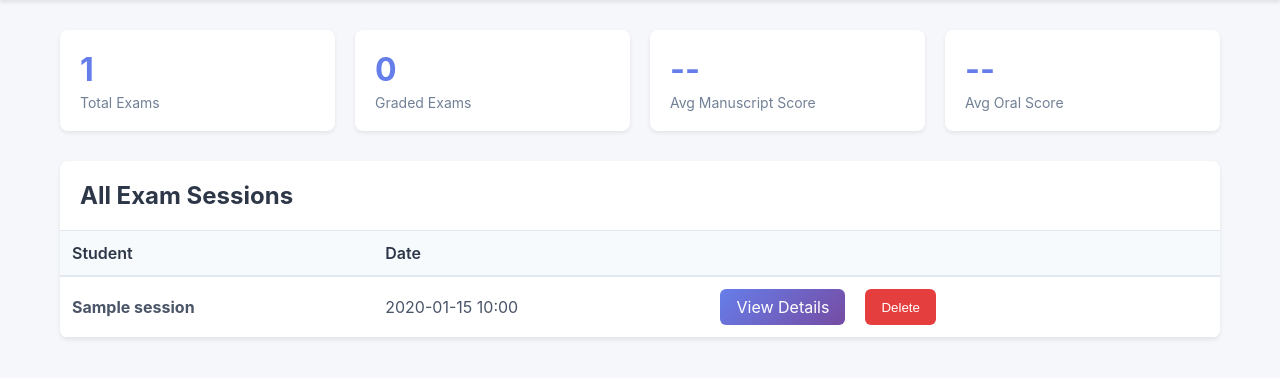
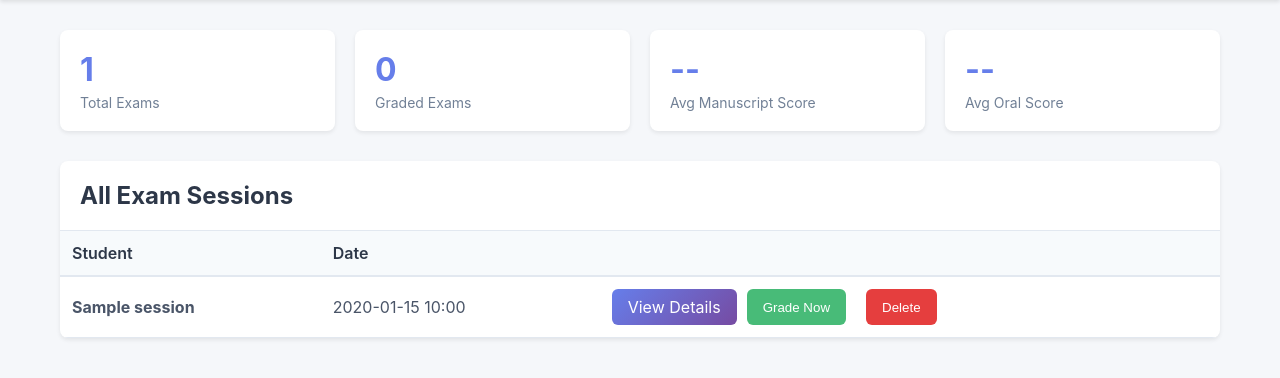
Before and after one commit to kerrybackapps/ai-manuscript-viva, a Flask app: template templates/admin_dashboard.html in a window 1280 px wide. Shown: the part 79-457 px from the top of the page. Run offline with Flask 3, Linux system fonts and the light colour scheme; the template is opened without the code that fills it: most values are stand-ins (such as "Sample title", 1, 10 or a date in 2020).

Commit message:
Move Grade Now button to admin dashboard
- Added Grade Now button next to Delete button in dashboard
- Added gradeExam() JavaScript function
- Button shows loading states during grading
- Auto-refreshes page after grading completes

🤖 Generated with [Claude Code](https://claude.com/claude-code)

Co-Authored-By: Claude <noreply@anthropic.com>

```diff
--- a/templates/admin_dashboard.html
+++ b/templates/admin_dashboard.html
@@ -142,6 +142,23 @@
         .btn-danger:hover {
             background: #c53030;
         }
+        .btn-grade {
+            background: #48bb78;
+            color: white;
+            border: none;
+            cursor: pointer;
+            padding: 8px 16px;
+            border-radius: 6px;
+            transition: transform 0.2s;
+        }
+        .btn-grade:hover {
+            background: #38a169;
+            transform: translateY(-2px);
+        }
+        .btn-grade:disabled {
+            background: #a0aec0;
+            cursor: not-allowed;
+        }
         .action-buttons {
             display: flex;
             gap: 10px;
@@ -216,6 +233,7 @@
                         <td>
                             <div class="action-buttons">
                                 <a href="/admin/exam/{{ session.id }}" class="btn btn-primary">View Details</a>
+                                <button onclick="gradeExam({{ session.id }})" class="btn btn-grade">Grade Now</button>
                                 <button onclick="deleteExam({{ session.id }}, '{{ session.student_name }}')" class="btn btn-danger">Delete</button>
                             </div>
                         </td>
@@ -233,6 +251,52 @@
     </div>
 
     <script>
+        async function gradeExam(sessionId) {
+            const btn = event.target;
+
+            if (!confirm('Start grading for this exam?\n\nThis will grade both the manuscript and oral examination using Claude Opus 4.5, GPT-5.2, and Gemini 3.0. This process may take 1-2 minutes.')) {
+                return;
+            }
+
+            // Disable button and show loading state
+            btn.disabled = true;
+            const originalText = btn.textContent;
+            btn.textContent = '⏳ Grading...';
+
+            try {
+                const response = await fetch(`/admin/exam/${sessionId}/grade`, {
+                    method: 'POST',
+                    headers: {
+                        'Content-Type': 'application/json'
+                    }
+                });
+
+                const data = await response.json();
+
+                if (data.success) {
+                    btn.textContent = '✅ Complete!';
+                    // Refresh the page to show new grades
+                    setTimeout(() => {
+                        window.location.reload();
+                    }, 1000);
+                } else {
+                    btn.textContent = '❌ Failed';
+                    alert(`Grading failed: ${data.error}`);
+                    setTimeout(() => {
+                        btn.disabled = false;
+                        btn.textContent = originalText;
+                    }, 3000);
+                }
+            } catch (error) {
+                btn.textContent = '❌ Error';
+                alert(`Error: ${error.message}`);
+                setTimeout(() => {
+                    btn.disabled = false;
+                    btn.textContent = originalText;
+                }, 3000);
+            }
+        }
+
         async function deleteExam(sessionId, studentName) {
             if (!confirm(`Are you sure you want to delete the exam for ${studentName}?\n\nThis will permanently delete:\n- The exam session\n- All grading results\n- All associated data\n\nThis action cannot be undone.`)) {
                 return;
```
